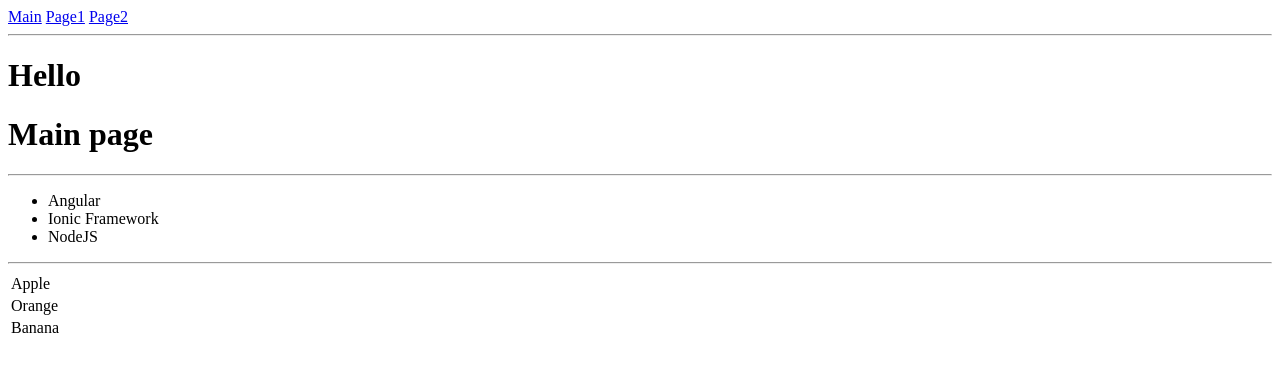
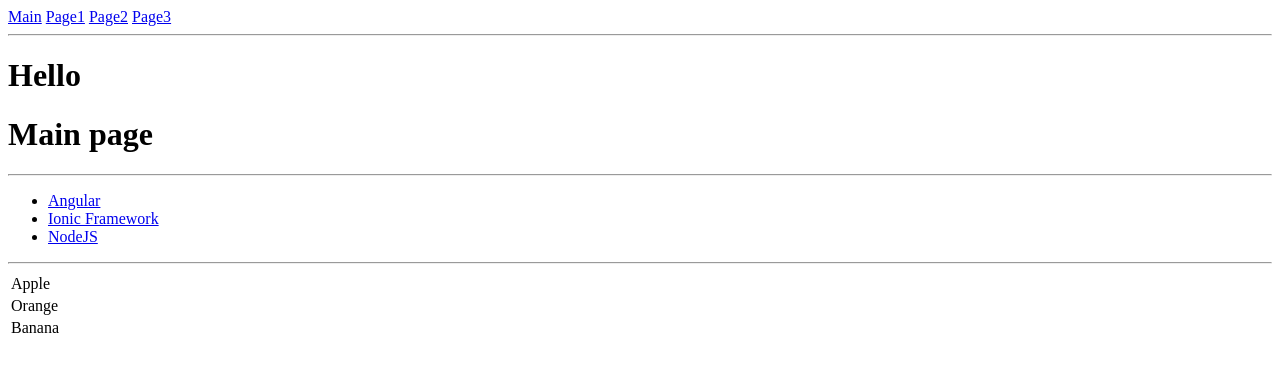
Before and after one commit to siteslave/angular_test, a website: page routing.html in a window 1280 px wide. Drawn offline with nearby package versions, Linux system fonts and the light colour scheme; some packages are replaced by stand-ins of ours.

Commit message:
add url params

```diff
--- a/partials/main.html
+++ b/partials/main.html
@@ -3,7 +3,7 @@
 <hr/>
 <ul>
     <li ng-repeat="p in products">
-        {{ p.name }}
+        <a href="#/page3/{{p.id}}/{{p.name}}">{{p.name}}</a>
     </li>
 </ul>
 
--- a/routing.html
+++ b/routing.html
@@ -15,6 +15,7 @@
 <a href="#/">Main</a>
 <a ui-sref="page1">Page1</a>
 <a ui-sref="page2">Page2</a>
+<a href="#/page3/30/Ionicframework">Page3</a>
 
 <hr/>
 
@@ -49,7 +50,7 @@
                     }
                 })
                 .state('page3', {
-                    url: "/page3/:id/:name", // http://localhost#/page3/1/angular
+                    url: "/page3/:id/:name", // http://localhost:8080#/page3/1/angular
                     templateUrl: "partials/page3.html",
                     controller: function ($scope, $stateParams) {
                         console.log($stateParams);
```
